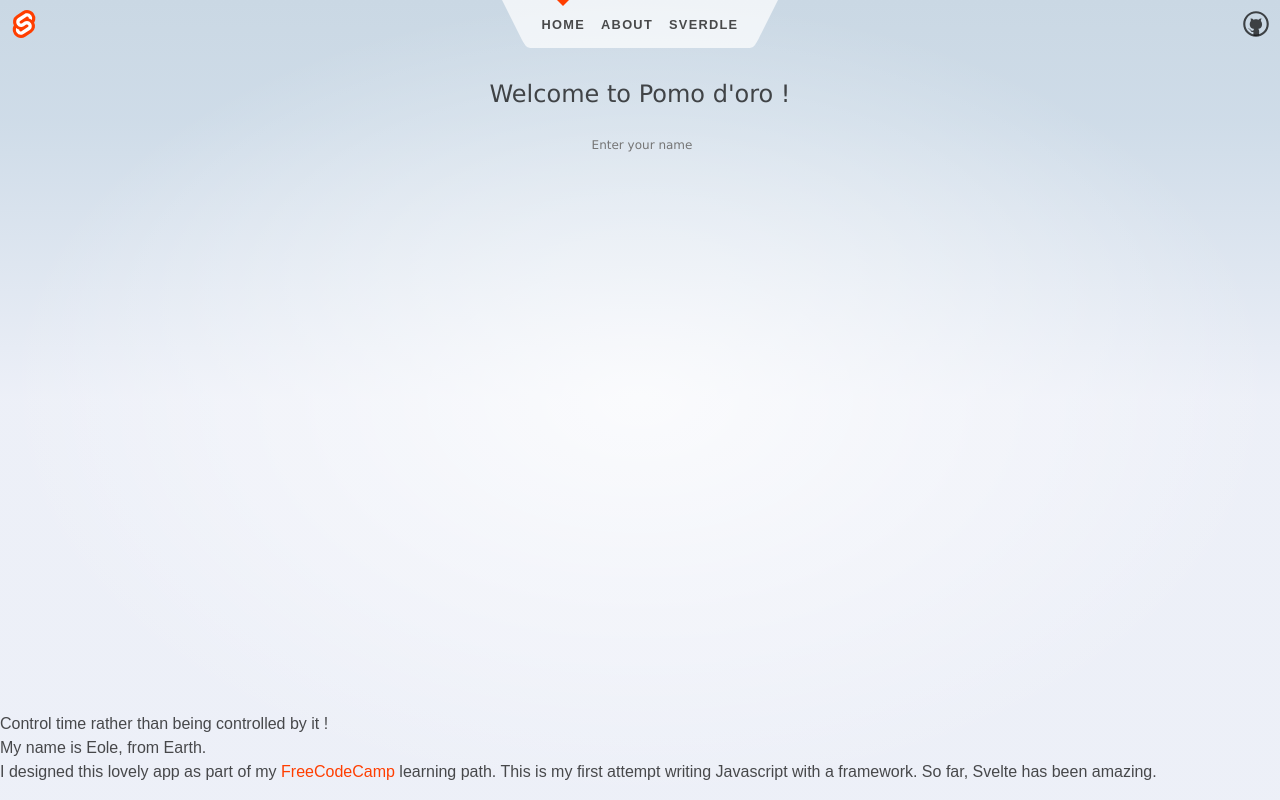
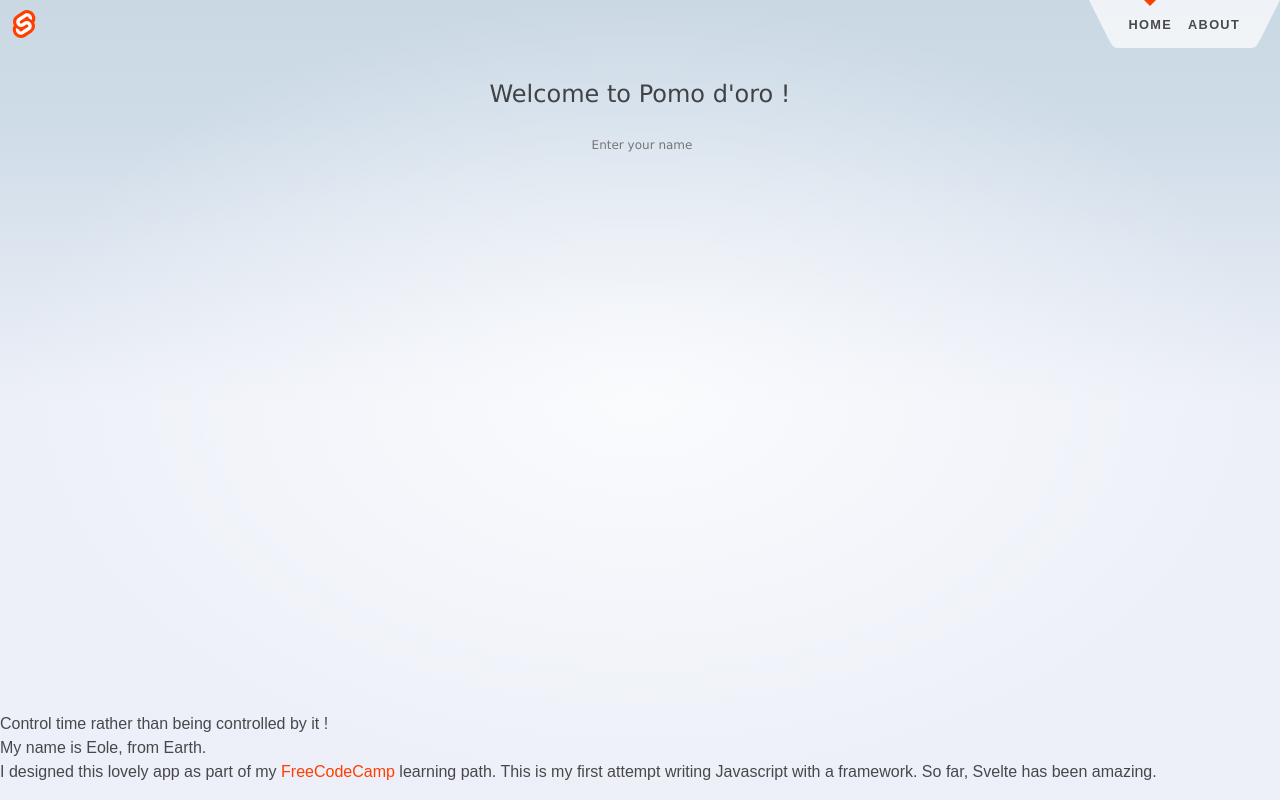
Before and after one commit to anotheropensourcefan/sveltekit-is-amazing, a SvelteKit app: page / in a window 1280 px wide. Built offline with nearby package versions, Linux system fonts and the light colour scheme.

Commit message:
Update Header.svelte

```diff
--- a/src/routes/Header.svelte
+++ b/src/routes/Header.svelte
@@ -1,7 +1,6 @@
 <script>
 	import { page } from '$app/stores';
 	import logo from '$lib/images/svelte-logo.svg';
-	import github from '$lib/images/github.svg';
 </script>
 
 <header>
@@ -22,20 +21,11 @@
 			<li aria-current={$page.url.pathname === '/about' ? 'page' : undefined}>
 				<a href="/about">About</a>
 			</li>
-			<li aria-current={$page.url.pathname.startsWith('/sverdle') ? 'page' : undefined}>
-				<a href="/sverdle">Sverdle</a>
-			</li>
 		</ul>
 		<svg viewBox="0 0 2 3" aria-hidden="true">
 			<path d="M0,0 L0,3 C0.5,3 0.5,3 1,2 L2,0 Z" />
 		</svg>
 	</nav>
-
-	<div class="corner">
-		<a href="https://github.com/sveltejs/kit">
-			<img src={github} alt="GitHub" />
-		</a>
-	</div>
 </header>
 
 <style>
```
